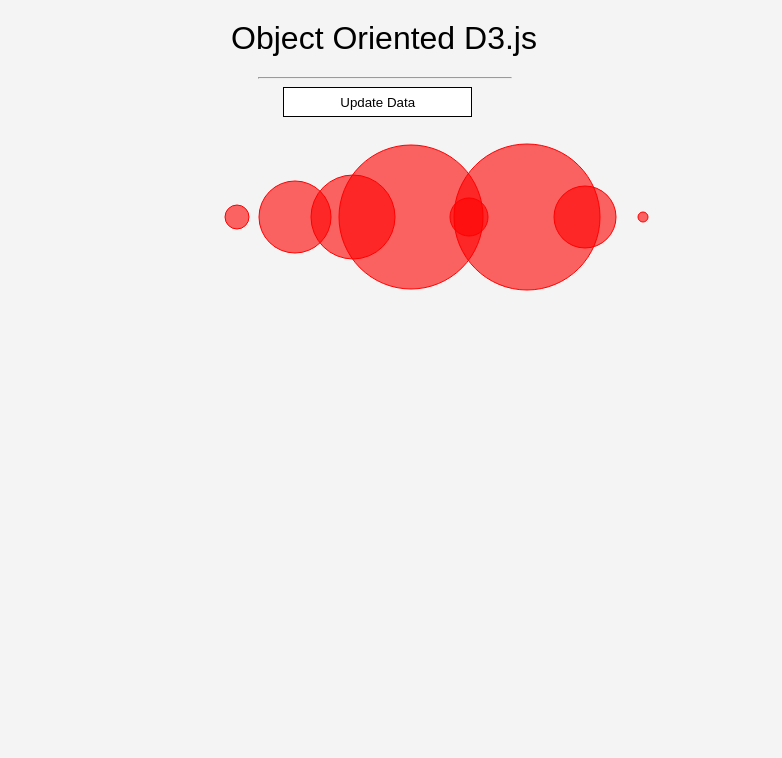
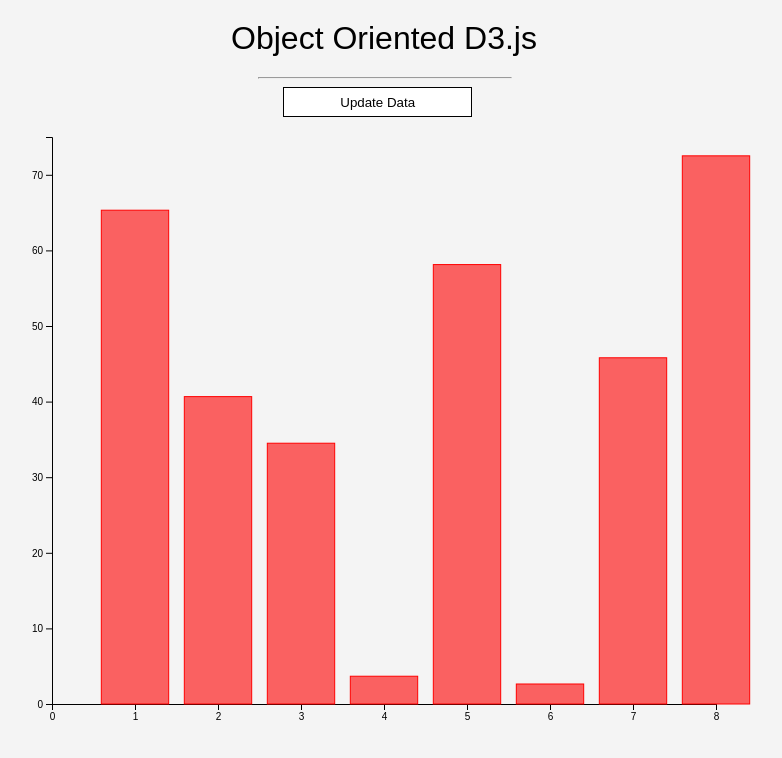
Before and after one commit to GuillaumeMMM/object-oriented-d3, a website: page public/index.html in a window 1280 px wide. Both pictures are taken after a click on the button "Update Data". Shown: the whole page, without its empty margins (256-1038 px from the left). Drawn offline with nearby package versions, Linux system fonts and the light colour scheme.

Commit message:
object oriented barchart

```diff
--- a/public/index.html
+++ b/public/index.html
@@ -1,5 +1,8 @@
-<link rel="stylesheet" type="text/css" href="./css/styles.css">
-<script src="https://d3js.org/d3.v5.min.js"></script>
+<head>
+    <title>Object Oriented D3.js</title>
+    <link rel="stylesheet" type="text/css" href="./css/styles.css">
+    <script src="https://d3js.org/d3.v5.min.js"></script>
+</head>
 
 <body>
     <h1>Object Oriented D3.js</h1>
@@ -7,4 +10,5 @@
     <button class="button" onClick="updateData()">Update Data</button>
 </body>
 
-<script src="./d3.js"></script>
+<!--<script src="./oo-d3-circles.js"></script>-->
+<script src="./oo-d3-barchart.js"></script>
--- /dev/null
+++ b/public/oo-d3-barchart.js
@@ -0,0 +1,112 @@
+
+//  Data definition
+data = [];
+while(data.length != 8) {
+    data = [];
+    for (let i = 0; i < 8; i++) {
+        element = Math.round(80 * Math.random());
+        if(data.indexOf(element) === -1){
+            data.push({value: element, x: i+1});
+        } else {
+            i--;
+        }
+    }
+}
+
+console.log(data);
+
+const Chart = function (opts) {
+
+    this.data = opts.data;
+    this.element = opts.element;
+
+    this.drawBarChart();
+}
+
+Chart.prototype.drawBarChart = function() {
+    this.width = this.element.offsetWidth;
+    this.height = this.width / 2;
+    this.margin = { top: 20, right: 75, bottom: 45, left: 50 };
+
+    this.chartSvg = d3.select(this.element).append('svg')
+        .attr('width', this.width)
+        .attr('height', this.height);
+
+    this.createScalesLinear();
+    this.addAxes();
+    this.addBars();
+}
+
+Chart.prototype.createScalesLinear = function () {
+    this.xScale = d3.scaleLinear()
+        .range([300, this.width - 300])
+        .domain([0,d3.max(this.data, (d) => {return d.x;})]);
+
+    this.yScale = d3.scaleLinear()
+        .range([this.height - this.margin.bottom, this.margin.top])
+        .domain([0,d3.max(this.data, (d) => {return d.value;})]);
+}
+
+Chart.prototype.addAxes = function () {
+    this.chartSvg.append("g")
+      .attr("transform", "translate(0," + (this.height-this.margin.bottom) + ")")
+      .call(d3.axisBottom(this.xScale));
+
+    this.chartSvg.append("g")
+        .attr("transform", "translate(300,0)")
+      .call(d3.axisLeft(this.yScale));
+}
+
+Chart.prototype.addBars = function () {
+    this.barWidth = (this.width - this.margin.left - this.margin.right - 600)/this.data.length;
+
+    const bars = this.chartSvg.selectAll('.bars')
+        .data(this.data)
+        .enter()
+        .append('rect')
+        .attr('class', 'bars')
+        .attr('y', (d,i) => {return this.yScale(d.value)})
+        .attr('x', (d, i) => {
+            return this.xScale(d.x) - this.barWidth/2;
+        })
+        .attr('height',(d,i) => {return this.height - this.yScale(d.value) - this.margin.bottom})
+        .attr('width',this.barWidth)
+        .attr('fill', 'red')
+        .attr('fill-opacity', 0.6)
+        .attr('stroke', 'red');
+}
+
+Chart.prototype.updateData = function () {
+    const dataTmp = [];
+    for (let i = 0; i < this.data.length; i++) {
+        element = Math.round(80 * Math.random());
+        if(dataTmp.indexOf(element) === -1){
+            dataTmp.push({value: element, x: i+1});
+        } else {
+            i--;
+        }
+    }
+
+    this.data = dataTmp;
+
+    this.yScale = d3.scaleLinear()
+        .range([this.height - this.margin.bottom, this.margin.top])
+        .domain([0,d3.max(this.data, (d) => {return d.value;})]);
+
+    this.chartSvg.selectAll('.bars')
+        .transition().duration(500)
+        .attr('y',(d,i) => {return this.height - this.yScale(this.data[i].value) - this.margin.bottom;})
+        .attr('height', (d, i) => {
+            return this.yScale(this.data[i].value);
+        });
+}
+
+const chart = new Chart({ element: document.getElementsByTagName("BODY")[0], data: data });
+
+
+// //  Public functions
+
+updateData = function () {
+    chart.updateData();
+    // setInterval(function(){ chart.updateData(); }, 500);
+};
--- a/public/d3.js
+++ b/public/oo-d3-circles.js
@@ -88,4 +88,5 @@ const chart = new Chart({ element: document.getElementsByTagName("BODY")[0], dat
 
 updateData = function () {
     chart.updateData();
+    // setInterval(function(){ chart.updateData(); }, 500);
 };
```
